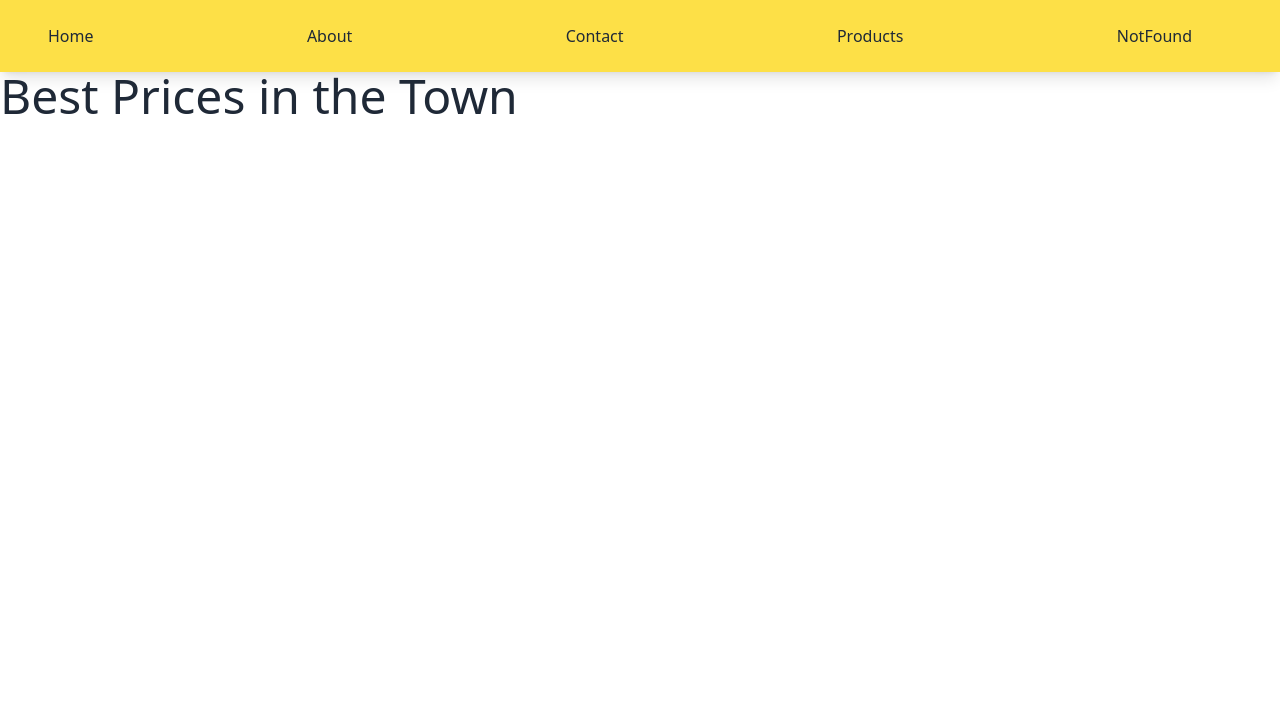
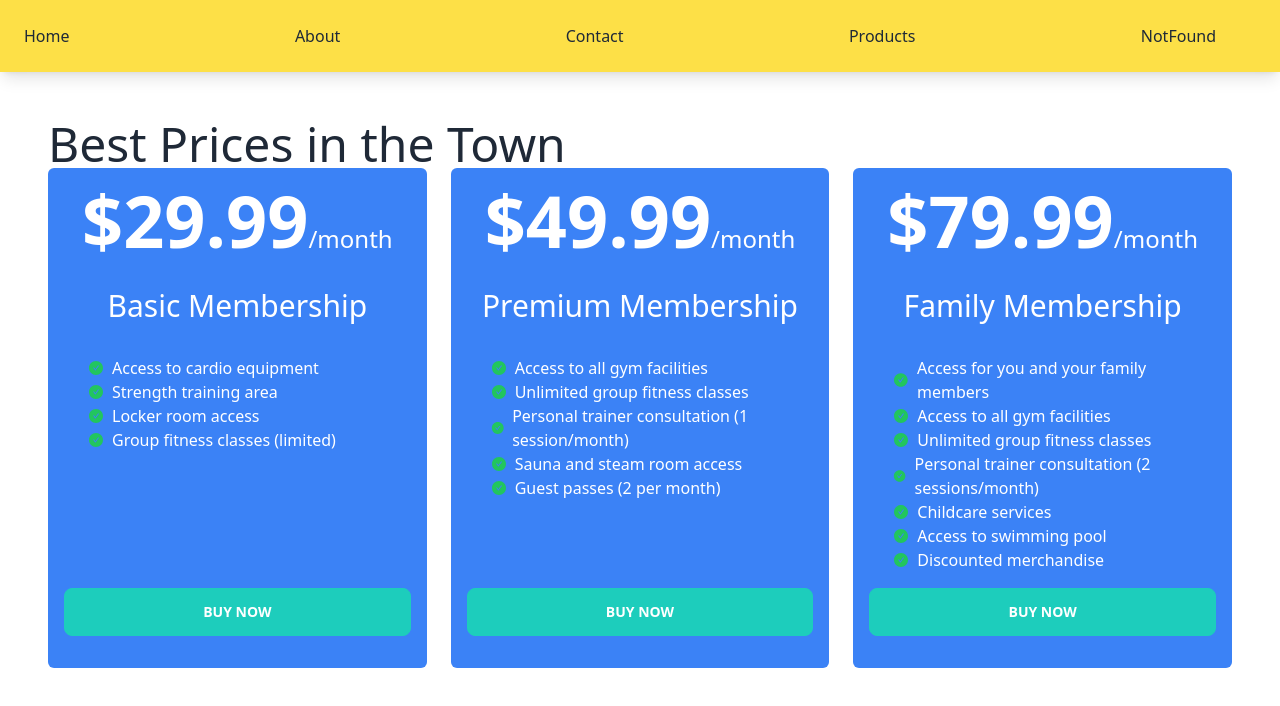
Before and after one commit to khubaibm039/option-price, a React (Vite) app: page / in a window 1280 px wide. Shown: the top 706 px of the page. Built offline with nearby package versions, Linux system fonts and the light colour scheme.

Commit message:
create feature component & added btn. Align btn

```diff
--- /dev/null
+++ b/src/component/Feature/Feature.jsx
@@ -0,0 +1,16 @@
+import PropTypes from 'prop-types'
+import { AiFillCheckCircle } from 'react-icons/ai';
+
+const Feature = ({ feature }) => {
+    return (
+        <div>
+            <p className='flex gap-2 items-center'><AiFillCheckCircle className='text-green-500'></AiFillCheckCircle> {feature}</p>
+        </div>
+    );
+};
+
+Feature.propTypes = {
+    feature: PropTypes.string.isRequired
+}
+
+export default Feature;
--- a/src/component/Navbar/Navbar.jsx
+++ b/src/component/Navbar/Navbar.jsx
@@ -27,7 +27,7 @@ const Navbar = () => {
                 }
 
             </div>
-            <ul className={`md:flex justify-between gap-6 absolute md:static bg-yellow-300 p-6 shadow-lg duration-1000 ${open ? 'top-12' : '-top-60'}`}>
+            <ul className={`md:flex justify-between absolute md:static bg-yellow-300 py-6 shadow-lg duration-1000 ${open ? 'top-12' : '-top-60'}`}>
                 {
                     routes.map((route, idx) => <Link route={route} key={idx}></Link>)
                 }
--- a/src/component/PriceOption/PriceOption.jsx
+++ b/src/component/PriceOption/PriceOption.jsx
@@ -1,9 +1,22 @@
 import PropTypes from 'prop-types';
+import Feature from '../Feature/Feature';
 
 const PriceOption = ({ option }) => {
+    const { name, price, features } = option
     return (
-        <div>
+        <div className='bg-blue-500 rounded-md p-4 text-white flex flex-col'>
+            <h2 className='text-center'>
+                <span className='text-7xl font-bold'>{price}</span>
+                <span className='text-2xl'>/month</span>
+            </h2>
+            <h4 className='text-3xl text-center my-8'> {name}</h4>
 
+            <div className='pl-6 flex-grow'>
+                {
+                    features.map((feature, idx) => <Feature key={idx} feature={feature}></Feature>)
+                }
+            </div>
+            <button className='btn btn-accent w-full my-4 text-white'> Buy Now</button>
         </div>
     );
 };
--- a/src/component/PriceOptions/PriceOptions.jsx
+++ b/src/component/PriceOptions/PriceOptions.jsx
@@ -5,35 +5,33 @@ const PriceOptions = () => {
         {
             "id": 1,
             "name": "Basic Membership",
-            "price": "$29.99 per month",
+            "price": "$29.99",
             "features": [
                 "Access to cardio equipment",
                 "Strength training area",
                 "Locker room access",
                 "Group fitness classes (limited)",
-                "24/7 gym access",
-                "Towel service",
-                "Discounts on supplements"
+
+
             ]
         },
         {
             "id": 2,
             "name": "Premium Membership",
-            "price": "$49.99 per month",
+            "price": "$49.99",
             "features": [
                 "Access to all gym facilities",
                 "Unlimited group fitness classes",
                 "Personal trainer consultation (1 session/month)",
                 "Sauna and steam room access",
-                "Nutritional counseling",
-                "Free access to workshops",
+
                 "Guest passes (2 per month)"
             ]
         },
         {
             "id": 3,
             "name": "Family Membership",
-            "price": "$79.99 per month",
+            "price": "$79.99",
             "features": [
                 "Access for you and your family members",
                 "Access to all gym facilities",
@@ -47,11 +45,13 @@ const PriceOptions = () => {
     ]
 
     return (
-        <div>
+        <div className="m-12">
             <h2 className="text-5xl">Best Prices in the Town</h2>
-            {
-                priceOptions.map((option, idx) => <PriceOption key={idx} option={option}></PriceOption>)
-            }
+            <div className="grid md:grid-cols-2 lg:grid-cols-3 gap-6">
+                {
+                    priceOptions.map((option, idx) => <PriceOption key={idx} option={option}></PriceOption>)
+                }
+            </div>
         </div>
     );
 };
```
